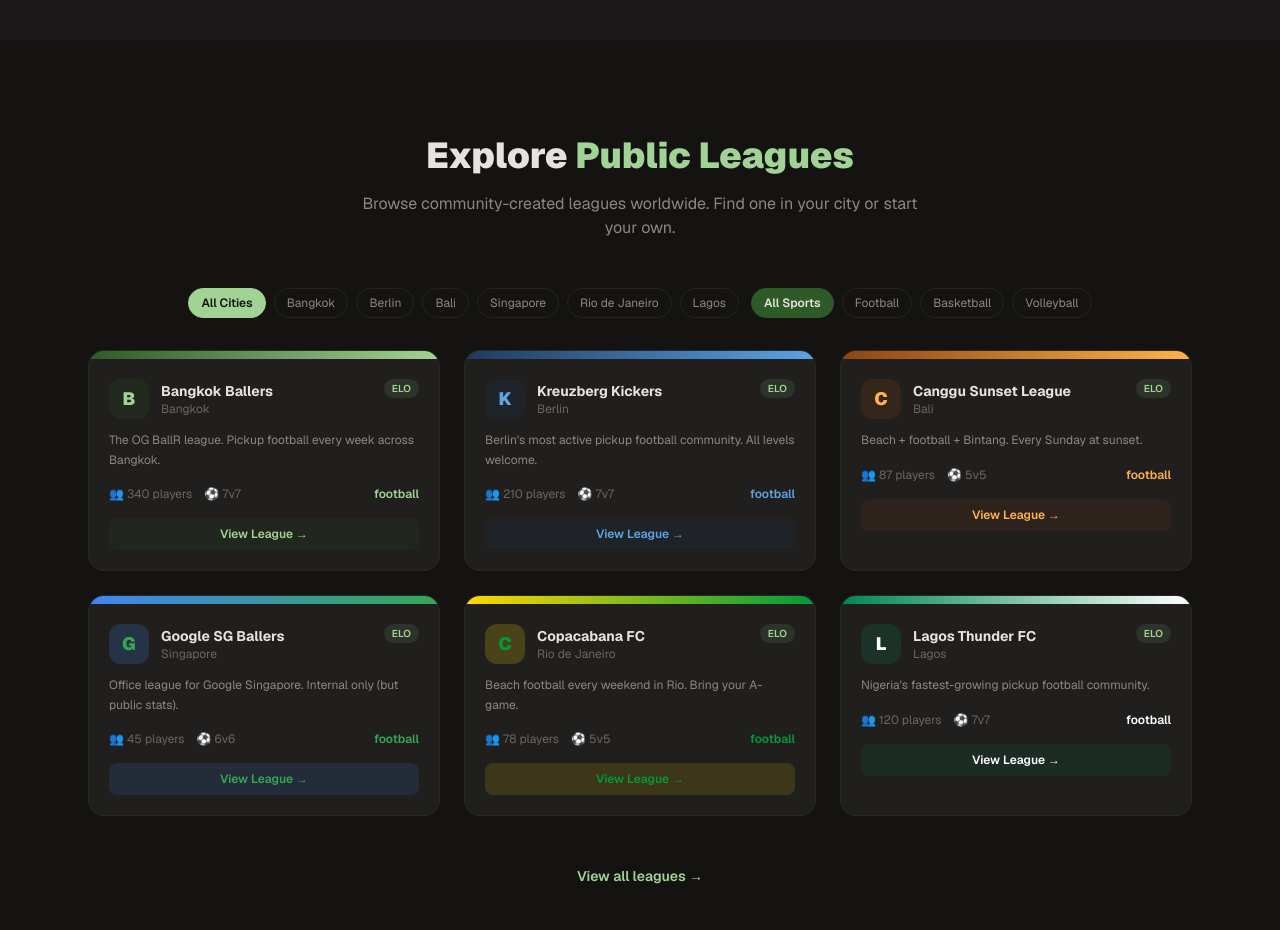
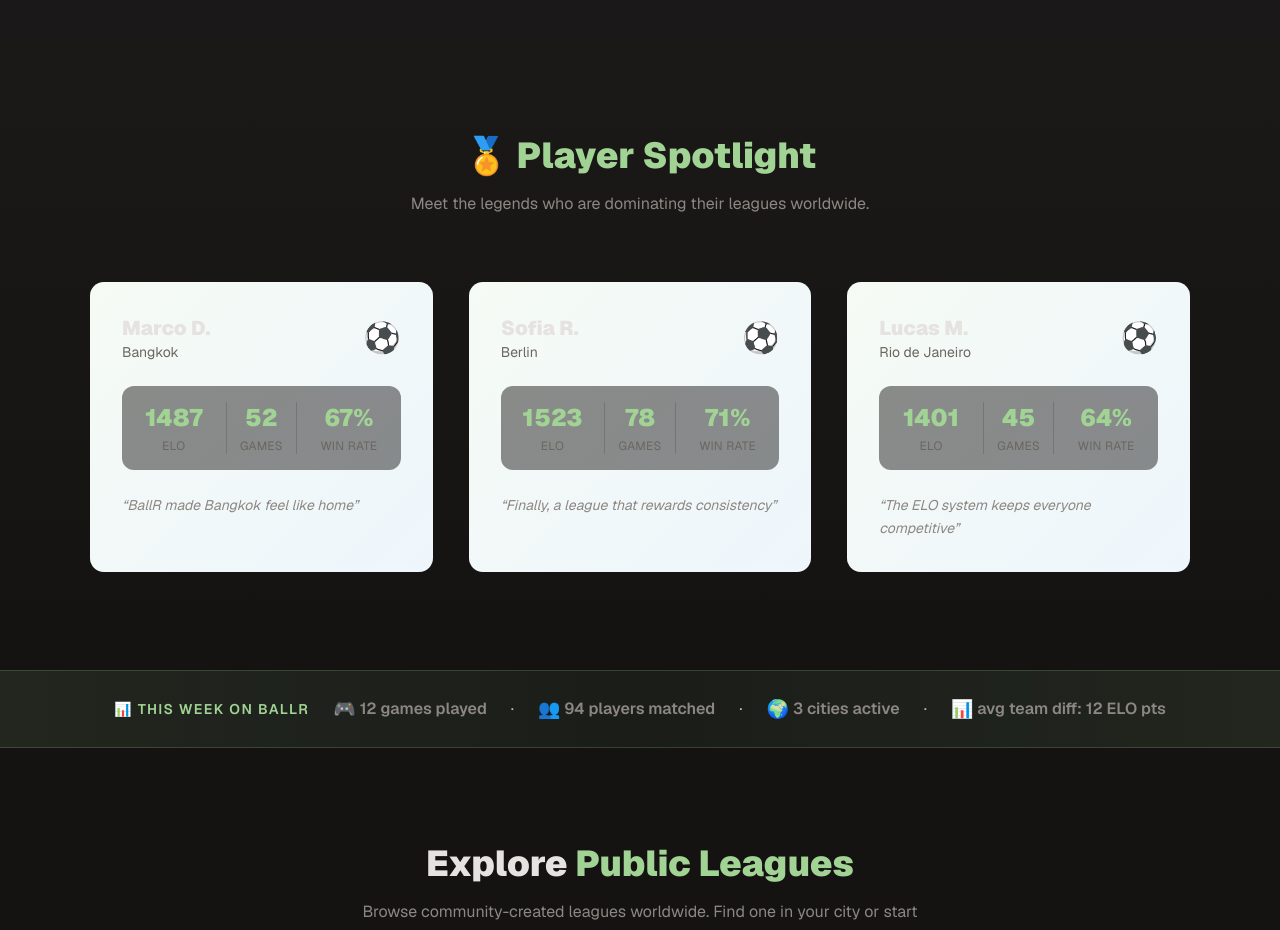
Before and after one commit to tobiaskaetker174-creator/ballr-website, a Next.js app: page / in a window 1280 px wide. Shown: the part 1300-2230 px from the top of the page. Built offline with nearby package versions, Linux system fonts and the light colour scheme.

Commit message:
Add player spotlight + weekly stats banner

```diff
--- a/src/app/page.tsx
+++ b/src/app/page.tsx
@@ -219,6 +219,128 @@
         </div>
       </section>
 
+      {/* 🏅 Player Spotlight Section */}
+      <section className="py-24 bg-gradient-to-b from-surface/50 to-transparent">
+        <div className="max-w-6xl mx-auto px-4 sm:px-6">
+          <div className="text-center mb-16">
+            <h2 className="text-3xl sm:text-4xl font-black mb-4">
+              🏅 <span className="text-accent">Player Spotlight</span>
+            </h2>
+            <p className="text-text-secondary max-w-xl mx-auto">
+              Meet the legends who are dominating their leagues worldwide.
+            </p>
+          </div>
+
+          <div className="grid md:grid-cols-3 gap-8">
+            {[
+              {
+                name: "Marco D.",
+                elo: 1487,
+                games: 52,
+                winRate: 67,
+                quote: "BallR made Bangkok feel like home",
+                city: "Bangkok",
+              },
+              {
+                name: "Sofia R.",
+                elo: 1523,
+                games: 78,
+                winRate: 71,
+                quote: "Finally, a league that rewards consistency",
+                city: "Berlin",
+              },
+              {
+                name: "Lucas M.",
+                elo: 1401,
+                games: 45,
+                winRate: 64,
+                quote: "The ELO system keeps everyone competitive",
+                city: "Rio de Janeiro",
+              },
+            ].map((player) => (
+              <div
+                key={player.name}
+                className="relative bg-surface border-2 border-transparent rounded-2xl p-8 overflow-hidden hover:scale-105 transition-transform"
+                style={{
+                  backgroundImage: `linear-gradient(135deg, rgba(161, 212, 148, 0.1), rgba(90, 164, 230, 0.1)), linear-gradient(white, white)`,
+                  backgroundClip: "padding-box",
+                  border: "2px solid transparent",
+                  backgroundOrigin: "border-box",
+                }}
+              >
+                {/* Gradient border effect */}
+                <div
+                  className="absolute inset-0 rounded-2xl -z-10"
+                  style={{
+                    background: `linear-gradient(135deg, #A1D494 0%, #5BA4E6 100%)`,
+                    opacity: 0.2,
+                  }}
+                />
+
+                <div className="relative z-10">
+                  <div className="flex items-center justify-between mb-6">
+                    <div>
+                      <h3 className="text-xl font-black">{player.name}</h3>
+                      <p className="text-sm text-text-muted">{player.city}</p>
+                    </div>
+                    <div className="text-3xl">⚽</div>
+                  </div>
+
+                  <div className="grid grid-cols-3 gap-4 mb-6 p-4 bg-surface/50 rounded-xl">
+                    <div className="text-center">
+                      <div className="text-2xl font-black text-accent">{player.elo}</div>
+                      <div className="text-xs text-text-muted uppercase tracking-wide mt-1">ELO</div>
+                    </div>
+                    <div className="text-center border-l border-r border-border/30">
+                      <div className="text-2xl font-black text-accent">{player.games}</div>
+                      <div className="text-xs text-text-muted uppercase tracking-wide mt-1">Games</div>
+                    </div>
+                    <div className="text-center">
+                      <div className="text-2xl font-black text-accent">{player.winRate}%</div>
+                      <div className="text-xs text-text-muted uppercase tracking-wide mt-1">Win Rate</div>
+                    </div>
+                  </div>
+
+                  <p className="text-text-secondary italic text-sm leading-relaxed">
+                    &ldquo;{player.quote}&rdquo;
+                  </p>
+                </div>
+              </div>
+            ))}
+          </div>
+        </div>
+      </section>
+
+      {/* 📊 This Week on BallR — Live Stats Banner */}
+      <section className="py-6 bg-gradient-to-r from-accent/10 via-accent/5 to-accent/10 border-y border-accent/20">
+        <div className="max-w-6xl mx-auto px-4 sm:px-6">
+          <div className="flex flex-col sm:flex-row items-center justify-center gap-2 sm:gap-6 text-center sm:text-left">
+            <div className="text-sm font-semibold text-accent uppercase tracking-widest">📊 This Week on BallR</div>
+            <div className="flex flex-col sm:flex-row items-center justify-center gap-2 sm:gap-6 text-text-secondary">
+              <span className="flex items-center gap-1">
+                <span className="text-lg">🎮</span>
+                <span className="font-semibold">12 games played</span>
+              </span>
+              <span className="hidden sm:inline text-accent">·</span>
+              <span className="flex items-center gap-1">
+                <span className="text-lg">👥</span>
+                <span className="font-semibold">94 players matched</span>
+              </span>
+              <span className="hidden sm:inline text-accent">·</span>
+              <span className="flex items-center gap-1">
+                <span className="text-lg">🌍</span>
+                <span className="font-semibold">3 cities active</span>
+              </span>
+              <span className="hidden sm:inline text-accent">·</span>
+              <span className="flex items-center gap-1">
+                <span className="text-lg">📊</span>
+                <span className="font-semibold">avg team diff: 12 ELO pts</span>
+              </span>
+            </div>
+          </div>
+        </div>
+      </section>
+
       {/* Public Leagues — Browse & Filter */}
       <section id="leagues" className="py-24">
         <div className="max-w-6xl mx-auto px-4 sm:px-6">
```
